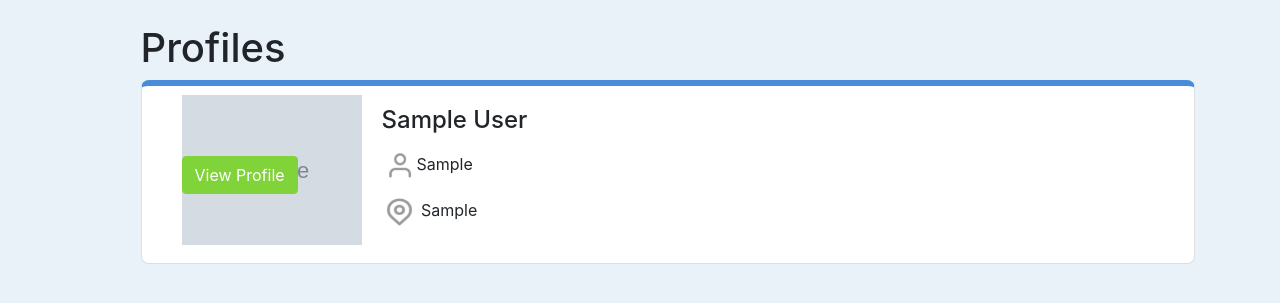
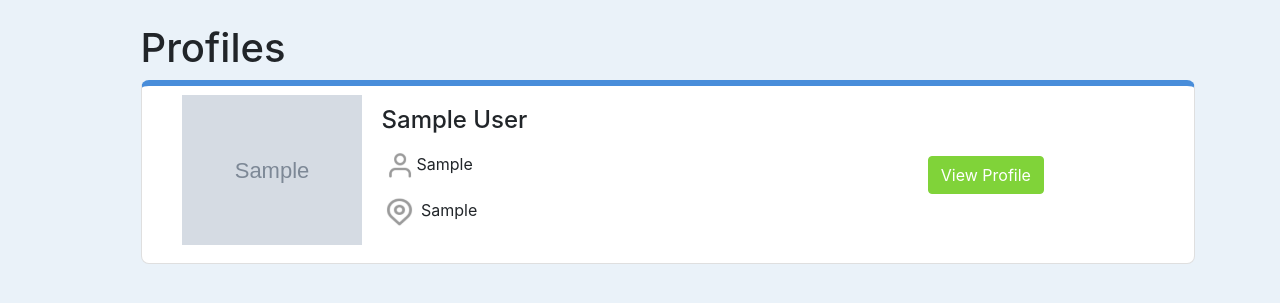
Before and after one commit to jjdale1999/info3180-project1, a Flask app: page /profiles in a window 1280 px wide. Shown: the part 56-359 px from the top of the page. Run offline with Flask 2, Linux system fonts and the light colour scheme; tables that the repository leaves empty hold one stand-in row (values such as "Sample post"); grey boxes marked "Sample" are stand-in pictures; some libraries are stand-ins or nearby versions.

Commit message:
css updated

```diff
--- a/app/static/css/app.css
+++ b/app/static/css/app.css
@@ -18,7 +18,7 @@ body {
     display:grid;
     grid-gap: 50px;
     list-style: none;
-    grid-template-columns: repeat(2, 1fr);
+    grid-template-columns: 0fr 1fr;
     position:relative;
 
 }
@@ -37,7 +37,7 @@ body {
 }
 #col3{
     /* margin-left:20%; */
-    position:fixed;
+    position:relative;
     text-align: center;
     margin-top: 70px;
 
```
